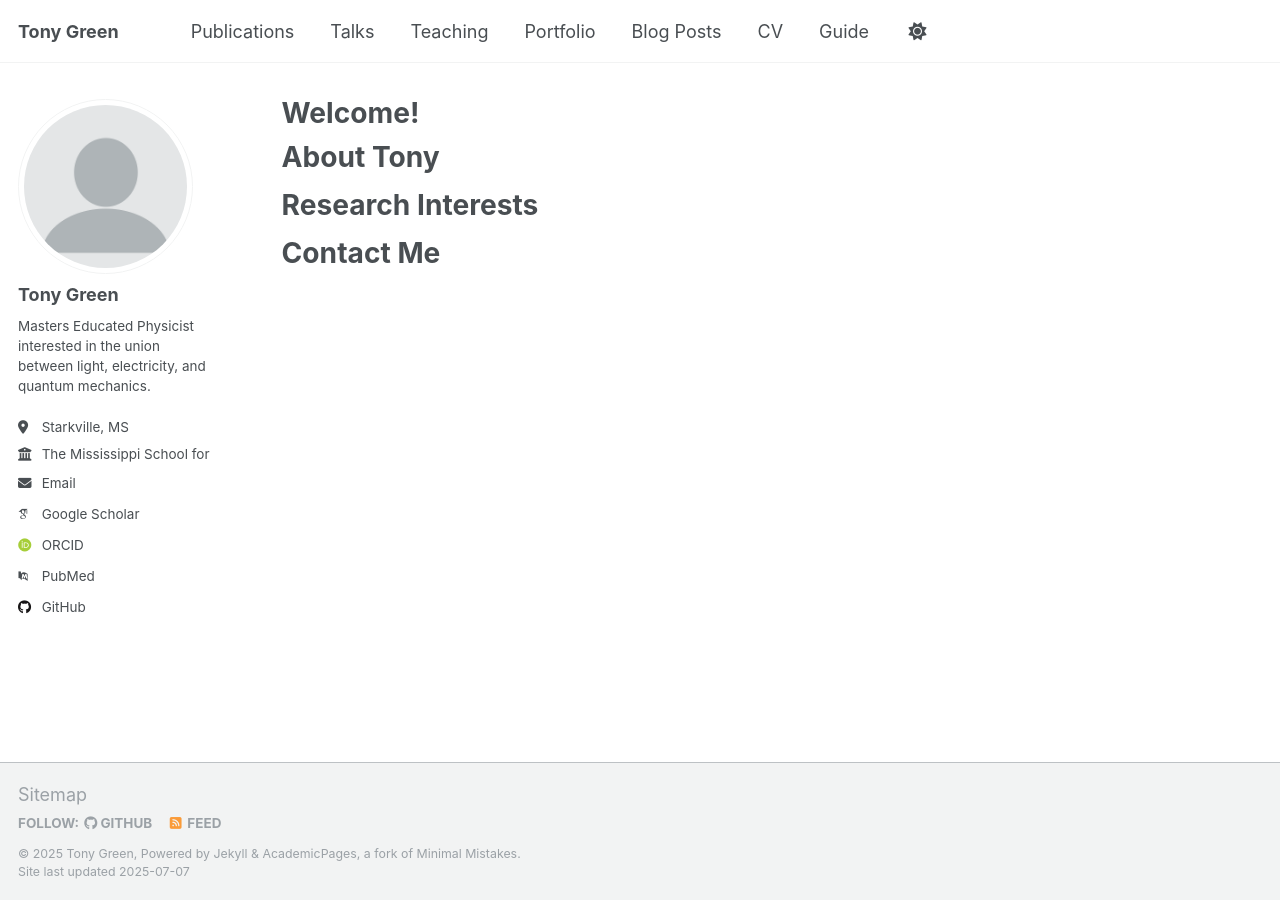
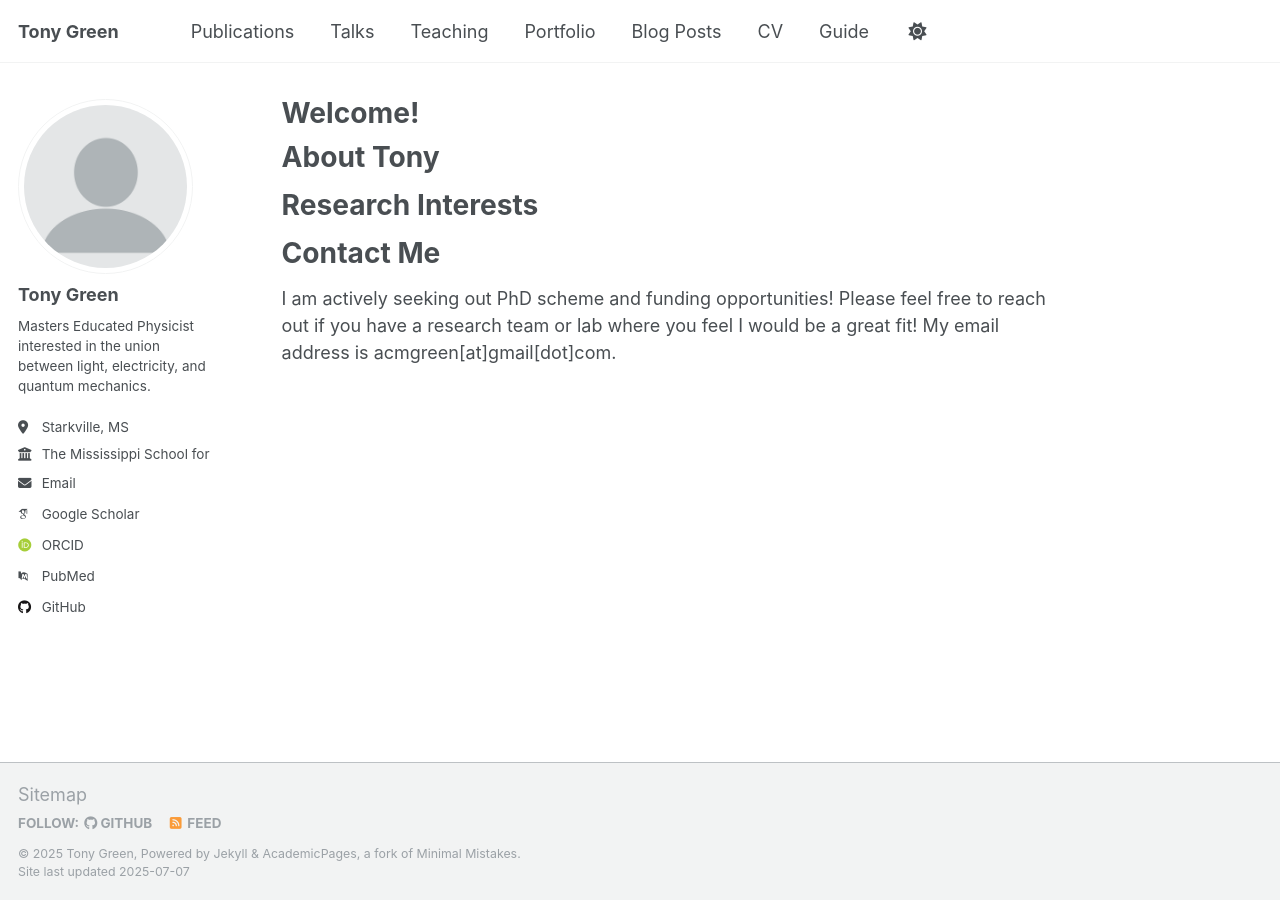
Before and after one commit to greentea-77/greentea-77.github.io, a Jekyll site: the page built from _pages/about.md, in a window 1280 px wide. Built offline with Jekyll 4.4.1, drawn with Linux system fonts in a browser that asks for light colours; some web fonts are replaced; a script that is not in the unit is left out.

Commit message:
Update about.md

```diff
--- a/_pages/about.md
+++ b/_pages/about.md
@@ -17,3 +17,4 @@ Research Interests
 
 Contact Me
 ======
+I am actively seeking out PhD scheme and funding opportunities! Please feel free to reach out if you have a research team or lab where you feel I would be a great fit! My email address is acmgreen[at]gmail[dot]com.
```
